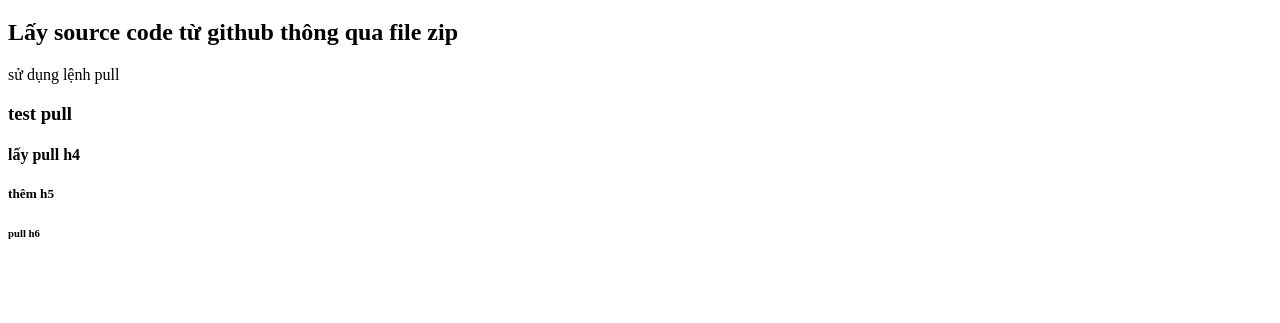
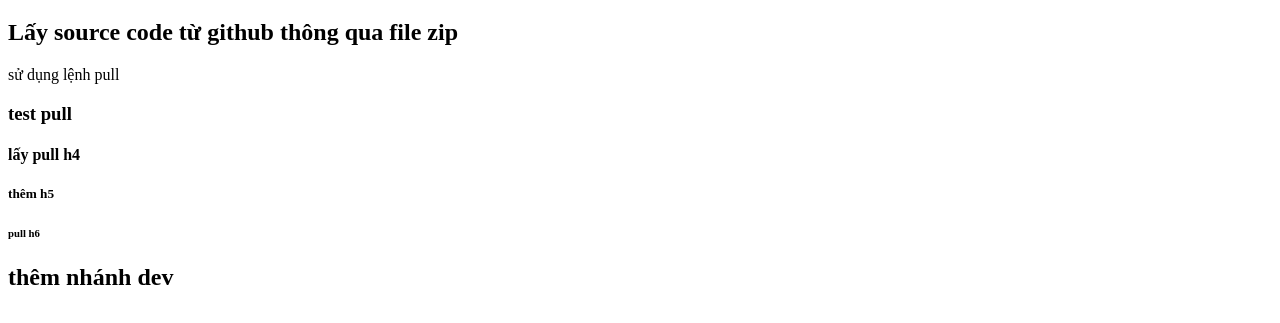
Before and after one commit to Phat3861-hub/BC76_DemoGit, a plain HTML site: page index.html in a window 1280 px wide. Shown: the part 61-384 px from the top of the page. Drawn offline with Linux system fonts and the light colour scheme.

Commit message:
nhánh dev

```diff
--- a/index.html
+++ b/index.html
@@ -16,6 +16,7 @@
     <h4>lấy pull h4</h4>
     <h5>thêm h5</h5>
     <h6>pull h6</h6>
+    <h2>thêm nhánh dev</h2>
 </body>
 
 </html>
```
